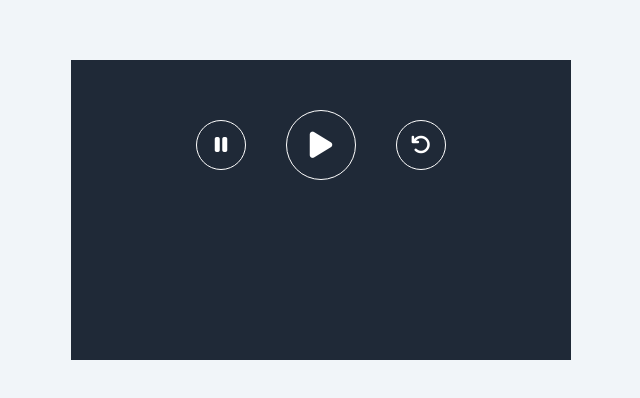
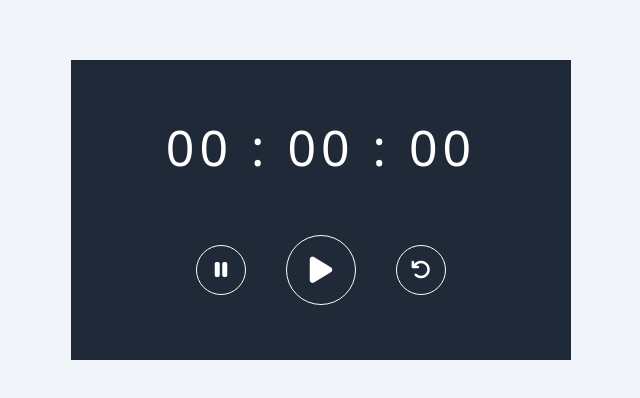
Before and after one commit to VIKRAMANR7/Countdown-Timer, a plain HTML site: page index.html in a window 1280 px wide. Shown: the part 190-588 px from the top of the page, without its empty margins (319-959 px from the left). Drawn offline with Linux system fonts and the light colour scheme.

Commit message:
Update index.html
Added Countdown as a placeholder

```diff
--- a/index.html
+++ b/index.html
@@ -1,4 +1,4 @@
-<!DOCTYPE html>
+  <!DOCTYPE html>
 <html lang="en">
   <head>
     <meta charset="UTF-8" />
@@ -19,7 +19,7 @@
       <div class="w-[500px] h-[300px] bg-[#1f2937] text-center">
         <p
           class="text-[50px] text-bold text-white mt-[50px] tracking-widest stopwatch"
-        ></p>
+        >00 : 00 : 00</p>
         <div class="flex justify-center items-center gap-10 mt-[50px]">
           <button
             class="w-[50px] h-[50px] rounded-full border border-white flex justify-center items-center text-[20px] text-white pause"
```
